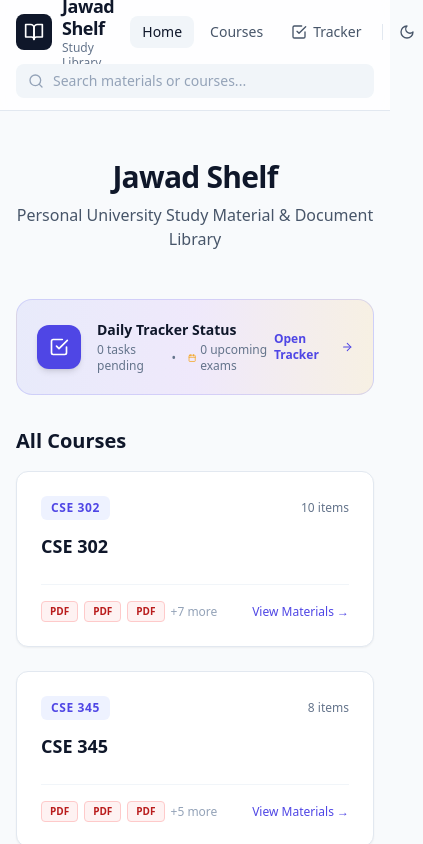
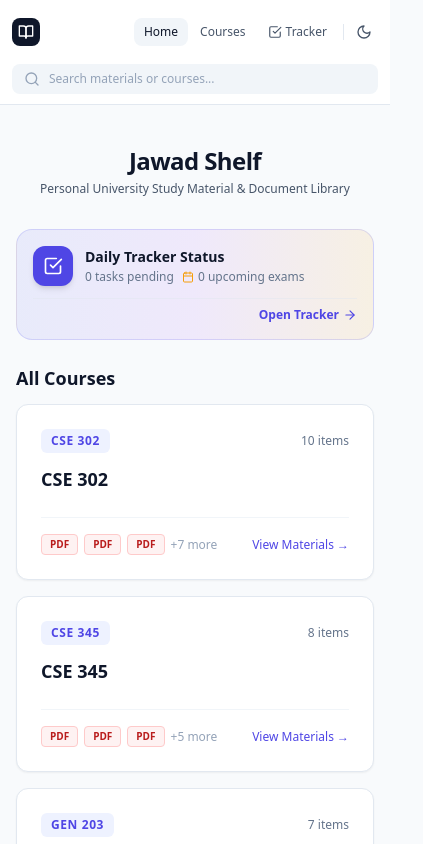
Before and after one commit to Tahsin-Jawad/JawadShelf, a React (Vite) app: page / in a window 390 px wide. Shown: the top 844 px of the page, 423 px wide, since content can reach past the window. Built offline with nearby package versions, Linux system fonts and the light colour scheme.

Commit message:
Fix responsive navbar layout and home tracker widget

```diff
--- a/src/components/Home.tsx
+++ b/src/components/Home.tsx
@@ -38,12 +38,12 @@ export const Home: React.FC<HomeProps> = ({
   }, []);
 
   return (
-    <div className="space-y-8">
-      <section className="text-center py-4">
-        <h1 className="text-3xl font-bold tracking-tight text-slate-900 dark:text-slate-100 sm:text-4xl">
+    <div className="space-y-6 sm:space-y-8">
+      <section className="text-center py-2 sm:py-4">
+        <h1 className="text-2xl sm:text-4xl font-bold tracking-tight text-slate-900 dark:text-slate-100">
           Jawad Shelf
         </h1>
-        <p className="mt-2 text-slate-600 dark:text-slate-400">
+        <p className="mt-1 sm:mt-2 text-xs sm:text-base text-slate-600 dark:text-slate-400">
           Personal University Study Material & Document Library
         </p>
       </section>
@@ -51,38 +51,39 @@ export const Home: React.FC<HomeProps> = ({
       {showTrackerWidget && onNavigateToTracker && (
         <div
           onClick={onNavigateToTracker}
-          className="bg-gradient-to-r from-indigo-500/10 via-purple-500/10 to-amber-500/10 border border-indigo-500/20 rounded-2xl p-5 flex items-center justify-between cursor-pointer hover:border-indigo-500/40 transition-all group"
+          className="bg-gradient-to-r from-indigo-500/10 via-purple-500/10 to-amber-500/10 border border-indigo-500/20 rounded-2xl p-4 sm:p-5 flex flex-col sm:flex-row items-start sm:items-center justify-between gap-3 cursor-pointer hover:border-indigo-500/40 transition-all group"
         >
-          <div className="flex items-center gap-4">
-            <div className="p-3 bg-indigo-600 text-white rounded-xl shadow-md group-hover:scale-105 transition-transform">
+          <div className="flex items-center gap-3 sm:gap-4 w-full sm:w-auto">
+            <div className="p-2.5 sm:p-3 bg-indigo-600 text-white rounded-xl shadow-md shrink-0 group-hover:scale-105 transition-transform">
               <CheckSquare className="w-5 h-5" />
             </div>
-            <div>
-              <h3 className="text-sm font-bold text-slate-900 dark:text-slate-100 flex items-center gap-2">
+            <div className="flex-1 min-w-0">
+              <h3 className="text-sm font-bold text-slate-900 dark:text-slate-100">
                 Daily Tracker Status
               </h3>
-              <p className="text-xs text-slate-500 dark:text-slate-400 mt-0.5 flex items-center gap-3">
+              <div className="text-xs text-slate-500 dark:text-slate-400 mt-0.5 flex flex-wrap items-center gap-x-2 gap-y-1">
                 <span>{pendingTasksCount} tasks pending</span>
-                <span>•</span>
+                <span className="hidden xs:inline">•</span>
                 <span className="flex items-center gap-1">
-                  <Calendar className="w-3 h-3 text-amber-500" />
+                  <Calendar className="w-3 h-3 text-amber-500 shrink-0" />
                   {upcomingExamsCount} upcoming exams
                 </span>
-              </p>
+              </div>
             </div>
           </div>
 
-          <div className="flex items-center gap-1 text-xs font-semibold text-indigo-600 dark:text-indigo-400 group-hover:translate-x-1 transition-transform">
-            Open Tracker <ArrowRight className="w-4 h-4" />
+          <div className="flex items-center justify-end w-full sm:w-auto gap-1 text-xs font-semibold text-indigo-600 dark:text-indigo-400 group-hover:translate-x-1 transition-transform border-t border-slate-200/50 dark:border-slate-800/50 sm:border-0 pt-2 sm:pt-0">
+            <span>Open Tracker</span>
+            <ArrowRight className="w-3.5 h-3.5" />
           </div>
         </div>
       )}
 
       <div>
-        <h2 className="text-xl font-bold text-slate-900 dark:text-slate-100 mb-4">
+        <h2 className="text-lg sm:text-xl font-bold text-slate-900 dark:text-slate-100 mb-3 sm:mb-4">
           All Courses
         </h2>
-        <div className="grid grid-cols-1 md:grid-cols-2 gap-6">
+        <div className="grid grid-cols-1 md:grid-cols-2 gap-4 sm:gap-6">
           {courses.map((course) => (
             <MaterialCard
               key={course.code}
--- a/src/components/Navbar.tsx
+++ b/src/components/Navbar.tsx
@@ -20,26 +20,26 @@ export const Navbar: React.FC<NavbarProps> = ({
   onSearchChange,
 }) => {
   return (
-    <header className="sticky top-0 z-40 w-full border-b border-slate-200 dark:border-slate-800 bg-white/80 dark:bg-slate-900/80 backdrop-blur transition-colors">
-      <div className="max-w-6xl mx-auto px-4 sm:px-6 lg:px-8 h-16 flex items-center justify-between gap-4">
+    <header className="sticky top-0 z-40 w-full border-b border-slate-200 dark:border-slate-800 bg-white/90 dark:bg-slate-900/90 backdrop-blur transition-colors">
+      <div className="max-w-6xl mx-auto px-3 sm:px-6 lg:px-8 h-16 flex items-center justify-between gap-2 sm:gap-4">
         <div
           onClick={() => onNavigate('home')}
-          className="flex items-center gap-2.5 cursor-pointer group select-none"
+          className="flex items-center gap-2 cursor-pointer group select-none shrink-0"
         >
-          <div className="p-2 rounded-lg bg-slate-900 text-white dark:bg-slate-100 dark:text-slate-900 group-hover:scale-105 transition-transform">
-            <BookOpen className="w-5 h-5" />
+          <div className="p-1.5 sm:p-2 rounded-lg bg-slate-900 text-white dark:bg-slate-100 dark:text-slate-900 group-hover:scale-105 transition-transform">
+            <BookOpen className="w-4 h-4 sm:w-5 sm:h-5" />
           </div>
-          <div>
-            <span className="font-bold text-lg text-slate-900 dark:text-slate-100 tracking-tight block leading-tight">
+          <div className="hidden xs:block sm:block">
+            <span className="font-bold text-base sm:text-lg text-slate-900 dark:text-slate-100 tracking-tight block leading-tight">
               Jawad Shelf
             </span>
-            <span className="text-xs text-slate-500 dark:text-slate-400 block leading-tight">
+            <span className="text-[10px] sm:text-xs text-slate-500 dark:text-slate-400 block leading-tight">
               Study Library
             </span>
           </div>
         </div>
 
-        <div className="flex-1 max-w-xs sm:max-w-sm relative hidden sm:block">
+        <div className="flex-1 max-w-xs sm:max-w-sm relative hidden md:block">
           <Search className="w-4 h-4 absolute left-3 top-1/2 -translate-y-1/2 text-slate-400" />
           <input
             type="text"
@@ -50,11 +50,11 @@ export const Navbar: React.FC<NavbarProps> = ({
           />
         </div>
 
-        <div className="flex items-center gap-2 sm:gap-4">
-          <nav className="flex items-center gap-1">
+        <div className="flex items-center gap-1 sm:gap-2">
+          <nav className="flex items-center gap-0.5 sm:gap-1">
             <button
               onClick={() => onNavigate('home')}
-              className={`px-3 py-1.5 rounded-lg text-sm font-medium transition-colors ${
+              className={`px-2.5 sm:px-3 py-1.5 rounded-lg text-xs sm:text-sm font-medium transition-colors ${
                 activeTab === 'home' && !searchQuery
                   ? 'bg-slate-100 text-slate-900 dark:bg-slate-800 dark:text-slate-100'
                   : 'text-slate-600 dark:text-slate-400 hover:text-slate-900 dark:hover:text-slate-100'
@@ -64,7 +64,7 @@ export const Navbar: React.FC<NavbarProps> = ({
             </button>
             <button
               onClick={() => onNavigate('courses')}
-              className={`px-3 py-1.5 rounded-lg text-sm font-medium transition-colors ${
+              className={`px-2.5 sm:px-3 py-1.5 rounded-lg text-xs sm:text-sm font-medium transition-colors ${
                 activeTab === 'courses' && !searchQuery
                   ? 'bg-slate-100 text-slate-900 dark:bg-slate-800 dark:text-slate-100'
                   : 'text-slate-600 dark:text-slate-400 hover:text-slate-900 dark:hover:text-slate-100'
@@ -74,23 +74,23 @@ export const Navbar: React.FC<NavbarProps> = ({
             </button>
             <button
               onClick={() => onNavigate('tracker')}
-              className={`px-3 py-1.5 rounded-lg text-sm font-medium transition-colors flex items-center gap-1.5 ${
+              className={`px-2.5 sm:px-3 py-1.5 rounded-lg text-xs sm:text-sm font-medium transition-colors flex items-center gap-1 ${
                 activeTab === 'tracker' && !searchQuery
                   ? 'bg-slate-100 text-slate-900 dark:bg-slate-800 dark:text-slate-100'
                   : 'text-slate-600 dark:text-slate-400 hover:text-slate-900 dark:hover:text-slate-100'
               }`}
             >
-              <CheckSquare className="w-4 h-4" />
+              <CheckSquare className="w-3.5 h-3.5 sm:w-4 sm:h-4" />
               <span>Tracker</span>
             </button>
           </nav>
 
-          <div className="h-4 w-px bg-slate-200 dark:bg-slate-800" />
+          <div className="h-4 w-px bg-slate-200 dark:bg-slate-800 mx-0.5" />
 
           <button
             onClick={onToggleTheme}
             aria-label="Toggle theme"
-            className="p-2 rounded-lg text-slate-600 dark:text-slate-400 hover:bg-slate-100 dark:hover:bg-slate-800 transition-colors"
+            className="p-1.5 sm:p-2 rounded-lg text-slate-600 dark:text-slate-400 hover:bg-slate-100 dark:hover:bg-slate-800 transition-colors"
           >
             {theme === 'light' ? (
               <Moon className="w-4 h-4" />
@@ -101,7 +101,7 @@ export const Navbar: React.FC<NavbarProps> = ({
         </div>
       </div>
 
-      <div className="px-4 pb-3 sm:hidden">
+      <div className="px-3 pb-2.5 md:hidden">
         <div className="relative">
           <Search className="w-4 h-4 absolute left-3 top-1/2 -translate-y-1/2 text-slate-400" />
           <input
@@ -109,7 +109,7 @@ export const Navbar: React.FC<NavbarProps> = ({
             placeholder="Search materials or courses..."
             value={searchQuery}
             onChange={(e) => onSearchChange(e.target.value)}
-            className="w-full pl-9 pr-4 py-1.5 text-sm rounded-lg bg-slate-100 dark:bg-slate-800 text-slate-900 dark:text-slate-100 placeholder-slate-400 border border-transparent focus:outline-none"
+            className="w-full pl-9 pr-4 py-1.5 text-xs sm:text-sm rounded-lg bg-slate-100 dark:bg-slate-800 text-slate-900 dark:text-slate-100 placeholder-slate-400 border border-transparent focus:outline-none"
           />
         </div>
       </div>
```
